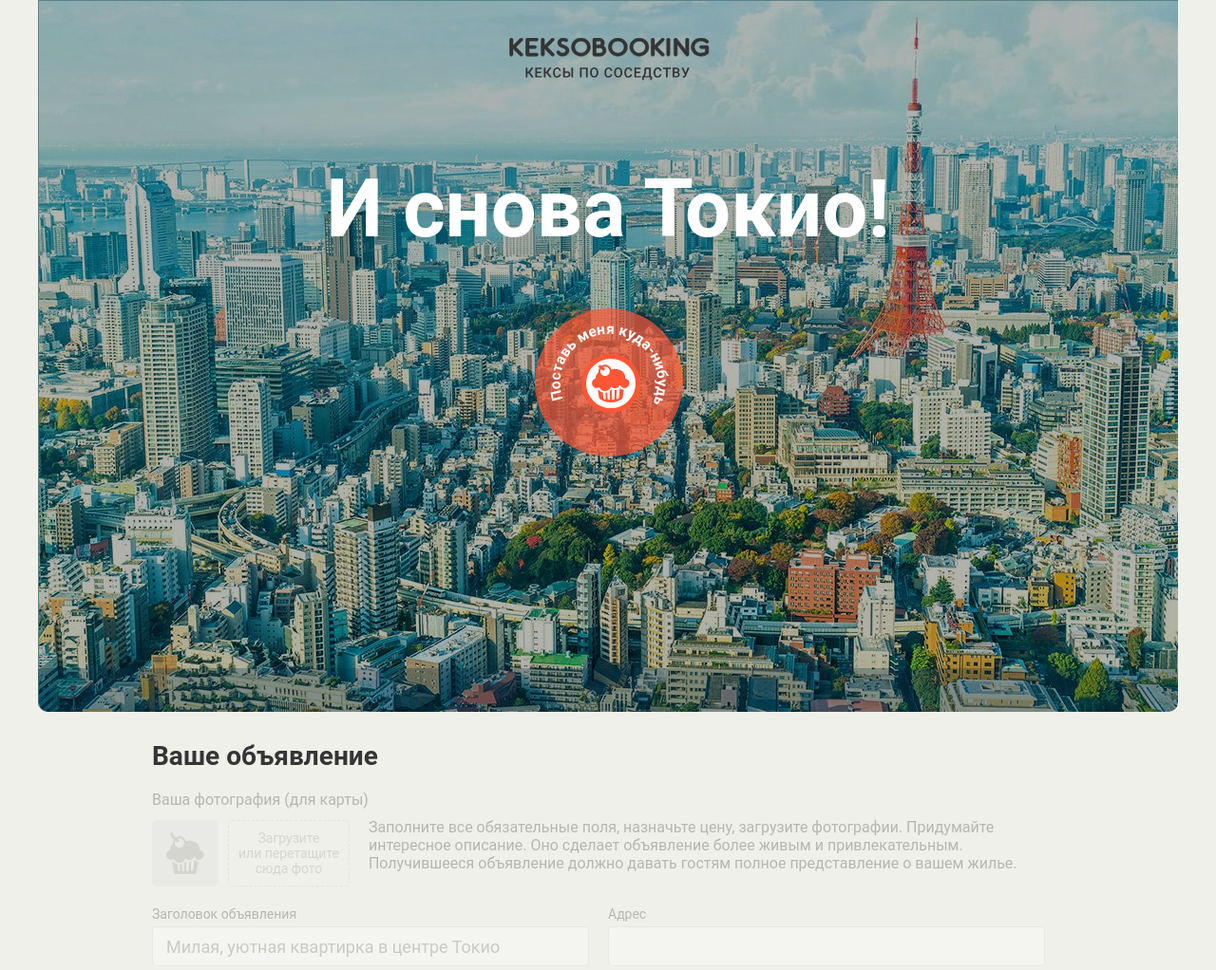
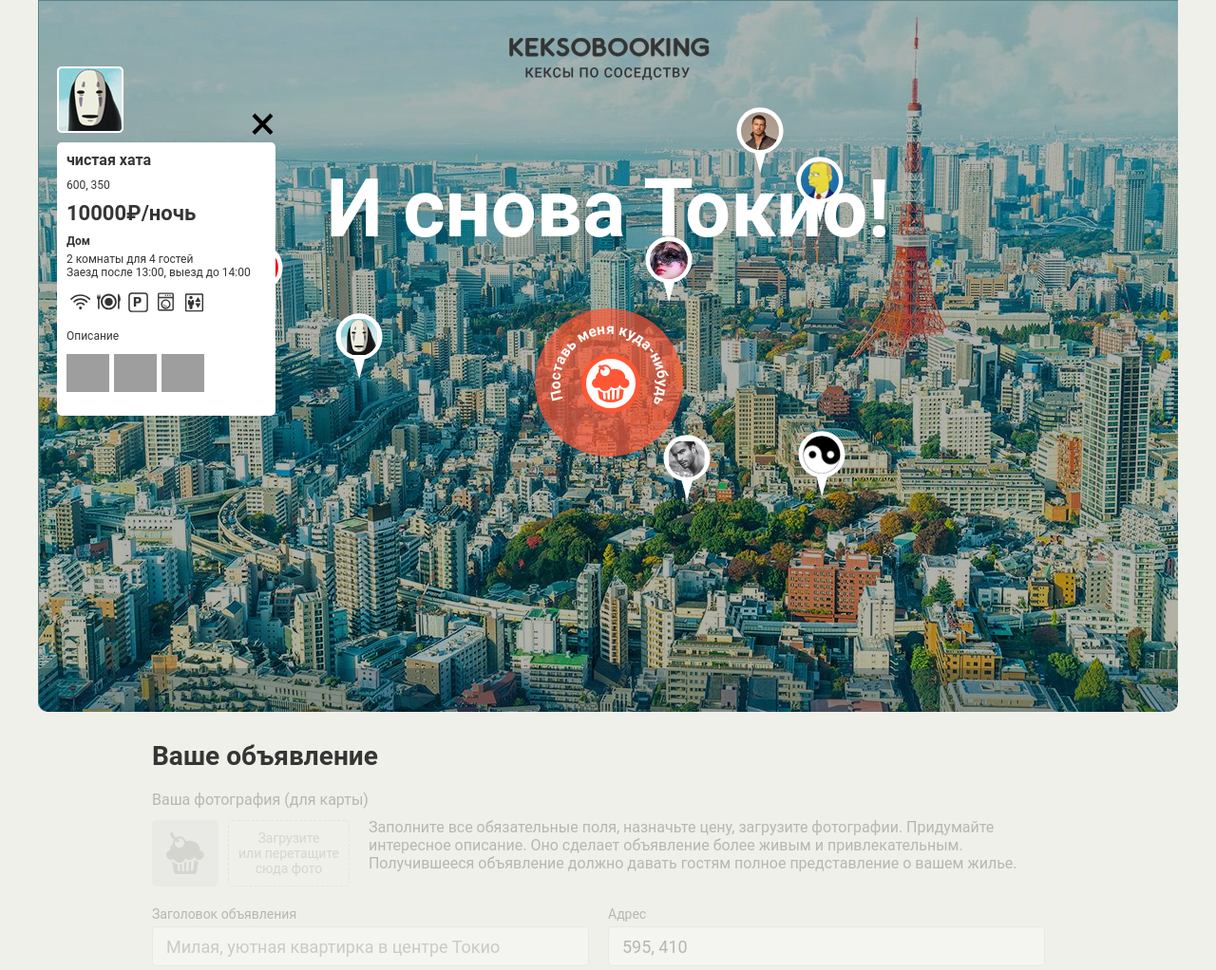
Before and after one commit to JoniCr/1184773-keksobooking-18, a website: page index.html in a window 1280 px wide. Shown: the top 1022 px of the page at 95% size. Drawn offline with Linux system fonts and the light colour scheme; grey boxes are pictures that could not be loaded; files whose address does not match are found by name.

Commit message:
разбил все на модули

```diff
--- a/index.html
+++ b/index.html
@@ -248,5 +248,10 @@
     </div>
   </template>
 
+<script src="js/util.js"></script>
+<script src="js/data.js"></script>
+<script src="js/pin.js"></script>
+<script src="js/form.js"></script>
+<script src="js/card.js"></script>
 </body>
 </html>
--- /dev/null
+++ b/js/card.js
@@ -0,0 +1,49 @@
+'use strict';
+
+(function () {
+  function createCards(advertisment) {
+    var card = window.data.cardTemplate.cloneNode(true);
+    var photoFragment = document.createDocumentFragment();
+    var photoElement = card.querySelector('.popup__photo');
+    var photoPart = card.querySelector('.popup__photos');
+    var featurePart = card.querySelector('.popup__features');
+    card.querySelector('.popup__title').textContent = advertisment.offer.title;
+    card.querySelector('.popup__text--address').textContent = advertisment.offer.address;
+    card.querySelector('.popup__text--price ').textContent = advertisment.offer.price + '₽/ночь';
+    card.querySelector('.popup__type').textContent = window.data.TYPE_OF_FLAT_RU[advertisment.offer.type];
+    card.querySelector('.popup__text--capacity').textContent = advertisment.offer.rooms + ' комнаты для ' + advertisment.offer.guests + ' гостей';
+    card.querySelector('.popup__text--time').textContent = 'Заезд после ' + advertisment.offer.checkin + ', выезд до ' + advertisment.offer.checkout;
+    card.querySelector('.popup__description').textContent = advertisment.offer.description;
+    card.querySelector('.popup__avatar').src = advertisment.author.avatar;
+
+    featurePart.innerHTML = '';
+    for (var i = 0; i < advertisment.offer.features.length; i++) {
+      var feature = document.createElement('li');
+      feature.classList.add('popup__feature');
+      feature.classList.add('popup__feature--' + advertisment.offer.features[i]);
+      featurePart.append(feature);
+    }
+
+    photoPart.innerHTML = '';
+    for (var j = 0; j < advertisment.offer.photos.length; j++) {
+      var photo = photoElement.cloneNode(true);
+      photo.src = advertisment.offer.photos[j];
+      photoFragment.appendChild(photo);
+    }
+    photoPart.appendChild(photoFragment);
+
+    return card;
+  }
+
+  var addCard = function (advItem) {
+    var advertisment = createCards(advItem);
+    window.data.map.insertBefore(advertisment, window.data.mapFiltersContainer);
+  };
+
+  var init = function () {
+    var advArray = window.createRentsArr(window.data.NUMBER_OF_ITEMS);
+    addCard(advArray[0]);
+  };
+
+  init();
+})();
--- /dev/null
+++ b/js/data.js
@@ -0,0 +1,79 @@
+'use strict';
+(function () {
+  var NUMBER_OF_ITEMS = 7;
+  var TYPE_OF_FLAT = ['palace', 'flat', 'house', 'bungalo'];
+  var TYPE_OF_FLAT_RU = {
+    'flat': 'Квартира',
+    'bungalo': 'Бунгало',
+    'house': 'Дом',
+    'palace': 'Дворец'
+  };
+  var CHECKOUT_CHECKIN_TIMES = ['12:00', '13:00', '14:00'];
+  var FEATURES = ['wifi', 'dishwasher', 'parking', 'washer', 'elevator', 'conditioner'];
+  var PHOTOS = ['http://o0.github.io/assets/images/tokyo/hotel1.jpg', 'http://o0.github.io/assets/images/tokyo/hotel2.jpg', 'http://o0.github.io/assets/images/tokyo/hotel3.jpg'];
+  var PIN_WIDTH = 50;
+  var PIN_HEIGHT = 70;
+  var map = document.querySelector('.map');
+  map.classList.remove('map--faded');
+  var pinListElement = document.querySelector('.map__pins');
+  var cardTemplate = document.querySelector('#card').content.querySelector('.map__card');
+  var similarPinTemplate = document.querySelector('#pin')
+    .content
+    .querySelector('.map__pin');
+  var mapFiltersContainer = document.querySelector('.map__filters-container');
+  var ENTER_KEYCODE = 13;
+  var adForm = document.querySelector('.ad-form');
+
+
+  window.data = {
+    CHECKOUT_CHECKIN_TIMES: CHECKOUT_CHECKIN_TIMES,
+    FEATURES: FEATURES,
+    PHOTOS: PHOTOS,
+    PIN_WIDTH: PIN_WIDTH,
+    PIN_HEIGHT: PIN_HEIGHT,
+    map: map,
+    pinListElement: pinListElement,
+    cardTemplate: cardTemplate,
+    similarPinTemplate: similarPinTemplate,
+    mapFiltersContainer: mapFiltersContainer,
+    NUMBER_OF_ITEMS: NUMBER_OF_ITEMS,
+    TYPE_OF_FLAT: TYPE_OF_FLAT,
+    TYPE_OF_FLAT_RU: TYPE_OF_FLAT_RU,
+    ENTER_KEYCODE: ENTER_KEYCODE,
+    adForm: adForm
+  };
+
+  window.createRentsArr = function (number) {
+    var rents = [];
+
+    for (var i = 0; i <= number; i++) {
+      rents.push({
+        author: {
+          avatar: 'img/avatars/user0' + [i + 1] + '.png'
+        },
+        offer: {
+          title: 'чистая хата',
+          address: '600, 350',
+          price: 10000,
+          type: window.util.getRandomElmFromArr(window.data.TYPE_OF_FLAT),
+          rooms: 2,
+          guests: 4,
+          checkin: window.util.getRandomElmFromArr(window.data.CHECKOUT_CHECKIN_TIMES),
+          checkout: window.util.getRandomElmFromArr(window.data.CHECKOUT_CHECKIN_TIMES),
+          features: window.util.getRandomArray(window.data.FEATURES),
+          description: 'Описание',
+          photos: window.util.getRandomArray(window.data.PHOTOS)
+
+        },
+        location: {
+          x: window.util.getRandomNumbers(1, 1200),
+          y: window.util.getRandomNumbers(130, 630)
+        }
+
+      });
+    }
+    return rents;
+
+  };
+
+})();
--- /dev/null
+++ b/js/form.js
@@ -0,0 +1,91 @@
+'use strict';
+
+(function () {
+  var mapPinMain = document.querySelector('.map__pin--main');
+  var documentInputs = document.querySelectorAll('fieldset');
+  var addressInput = window.data.adForm.querySelector('#address');
+  var selectRoom = window.data.adForm.querySelector('#room_number');
+  var selectCapacity = window.data.adForm.querySelector('#capacity');
+  var INVALID_BORDER_STYLE = '3px solid orange';
+
+  function setDisabledInputs(inputs) {
+    for (var i = 0; i < inputs.length; i++) {
+      inputs[i].setAttribute('disabled', 'disabled');
+    }
+  }
+
+  function setActiveInputs(inputs) {
+    for (var i = 0; i < inputs.length; i++) {
+      inputs[i].removeAttribute('disabled');
+    }
+  }
+
+  function setInactivePinCoord() {
+    addressInput.value = Math.round(mapPinMain.offsetLeft + window.data.PIN_WIDTH / 2) + ', ' + Math.round(mapPinMain.offsetTop + window.data.PIN_HEIGHT / 2);
+  }
+
+  function setActivePinCoord() {
+    addressInput.value = Math.round(mapPinMain.offsetLeft + window.data.PIN_WIDTH / 2) + ', ' + Math.round(mapPinMain.offsetTop + window.data.PIN_HEIGHT);
+  }
+
+  function activeMap() {
+    window.data.map.classList.remove('map--faded');
+    window.data.adForm.classList.remove('ad-form--disabled');
+    setActiveInputs(documentInputs);
+    setActivePinCoord();
+  }
+
+  function inactiveMap() {
+    window.data.map.classList.add('map--faded');
+    window.data.adForm.classList.add('ad-form--disabled');
+    setDisabledInputs(documentInputs);
+    setInactivePinCoord();
+  }
+
+  inactiveMap();
+
+  mapPinMain.addEventListener('mousedown', function () {
+    activeMap();
+  });
+
+  mapPinMain.addEventListener('keydown', function (evt) {
+    if (evt.keyCode === window.data.ENTER_KEYCODE) {
+      activeMap();
+    }
+  });
+
+
+  function checkRoomCapacity(room, capacity) {
+    room = +room;
+    capacity = +capacity;
+    if (room === 1 && capacity !== 1) {
+      return '1 комната только для 1 гостя';
+    } else if (room === 2 && (capacity < 1 || capacity > 2)) {
+      return '2 комнаты только для 1 гостя или 2 гостей';
+    } else if (room === 3 && capacity === 0) {
+      return '3 комнаты не могут использовать не для гостей';
+    } else if (room === 100 && capacity !== 0) {
+      return '100 комнат только не для гостей';
+    }
+    return '';
+  }
+
+  function setResultValidity(select, message) {
+    selectRoom.style.border = '';
+    selectRoom.setCustomValidity('');
+    selectCapacity.style.border = '';
+    selectCapacity.setCustomValidity('');
+    select.style.border = message ? INVALID_BORDER_STYLE : '';
+    select.setCustomValidity(message);
+  }
+
+  selectRoom.addEventListener('change', function (evt) {
+    var messageValidity = checkRoomCapacity(evt.target.value, selectCapacity.value);
+    setResultValidity(selectRoom, messageValidity);
+  });
+
+  selectCapacity.addEventListener('change', function (evt) {
+    var messageValidity = checkRoomCapacity(selectRoom.value, evt.target.value);
+    setResultValidity(selectCapacity, messageValidity);
+  });
+})();
--- /dev/null
+++ b/js/pin.js
@@ -0,0 +1,27 @@
+'use strict';
+
+(function () {
+  var createPin = function (advertisment) {
+    var pinElement = window.data.similarPinTemplate.cloneNode(true);
+
+    pinElement.style.left = advertisment.location.x - window.data.PIN_WIDTH / 2 + 'px';
+    pinElement.style.top = advertisment.location.y - window.data.PIN_HEIGHT / 2 + 'px';
+    pinElement.querySelector('img').src = advertisment.author.avatar;
+    pinElement.querySelector('img').salt = advertisment.offer.title;
+    return pinElement;
+  };
+
+
+  var createFragmentPins = function (rents) {
+    var fragment = document.createDocumentFragment();
+
+    for (var i = 0; i < rents.length; i++) {
+      fragment.appendChild(createPin(rents[i]));
+    }
+    window.data.pinListElement.appendChild(fragment);
+  };
+
+  var advArray = window.createRentsArr(window.data.NUMBER_OF_ITEMS);
+  createFragmentPins(advArray);
+
+})();
--- /dev/null
+++ b/js/util.js
@@ -0,0 +1,22 @@
+'use strict';
+(function () {
+
+  window.util = {
+
+    getRandomElmFromArr: function (arr) {
+      return arr[Math.floor(Math.random() * arr.length)];
+    },
+
+    getRandomNumbers: function (min, max) {
+      min = Math.ceil(min);
+      max = Math.floor(max);
+      return Math.floor(Math.random() * (max - min + 1)) + min;
+    },
+
+    getRandomArray: function (array) {
+      var lastElement = window.util.getRandomNumbers(1, array.length);
+      return array.slice(0, lastElement);
+    }
+  };
+
+})();
```
Also changed, not shown: js/map.js (added, +9 -0 lines).
